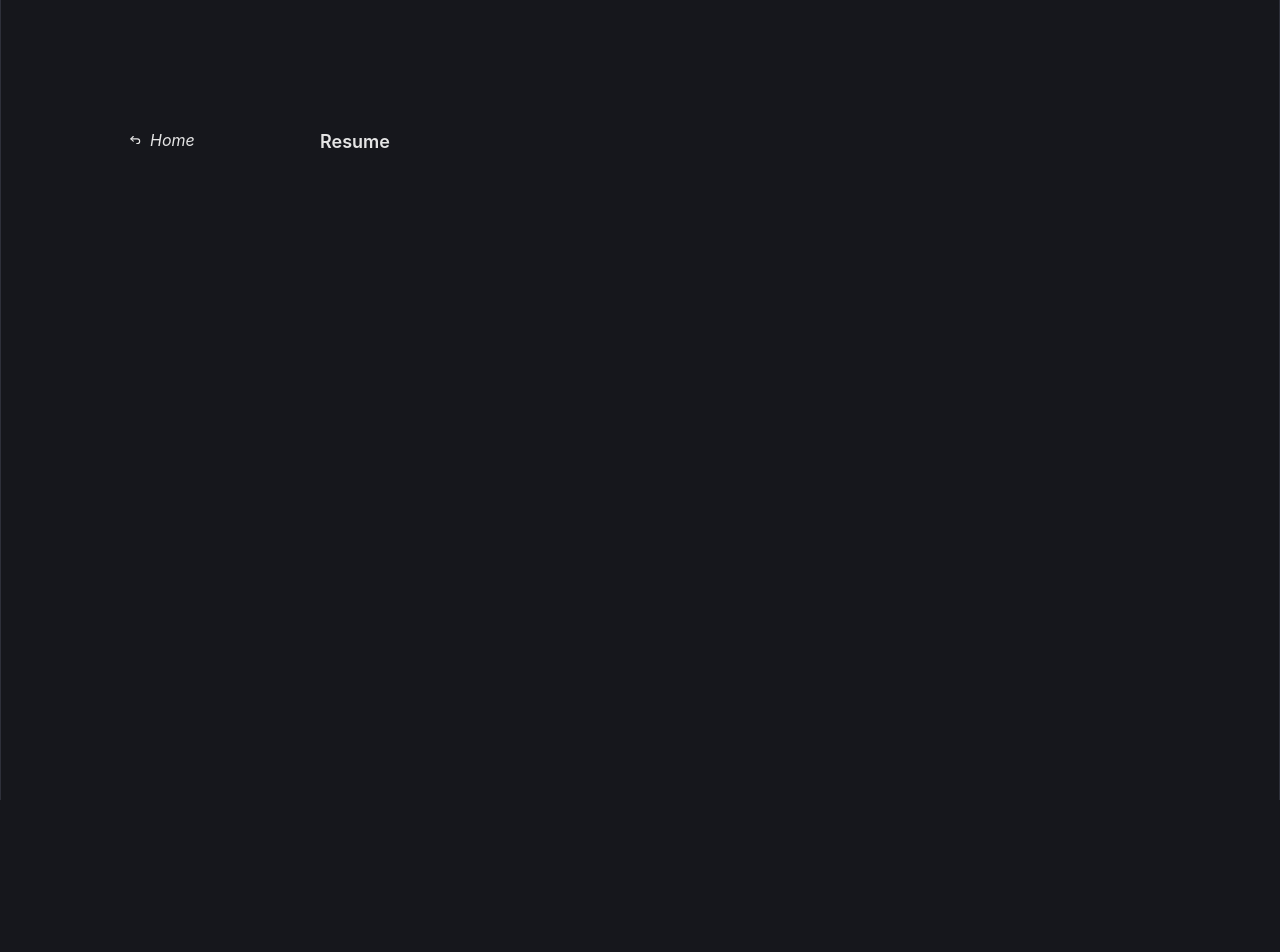
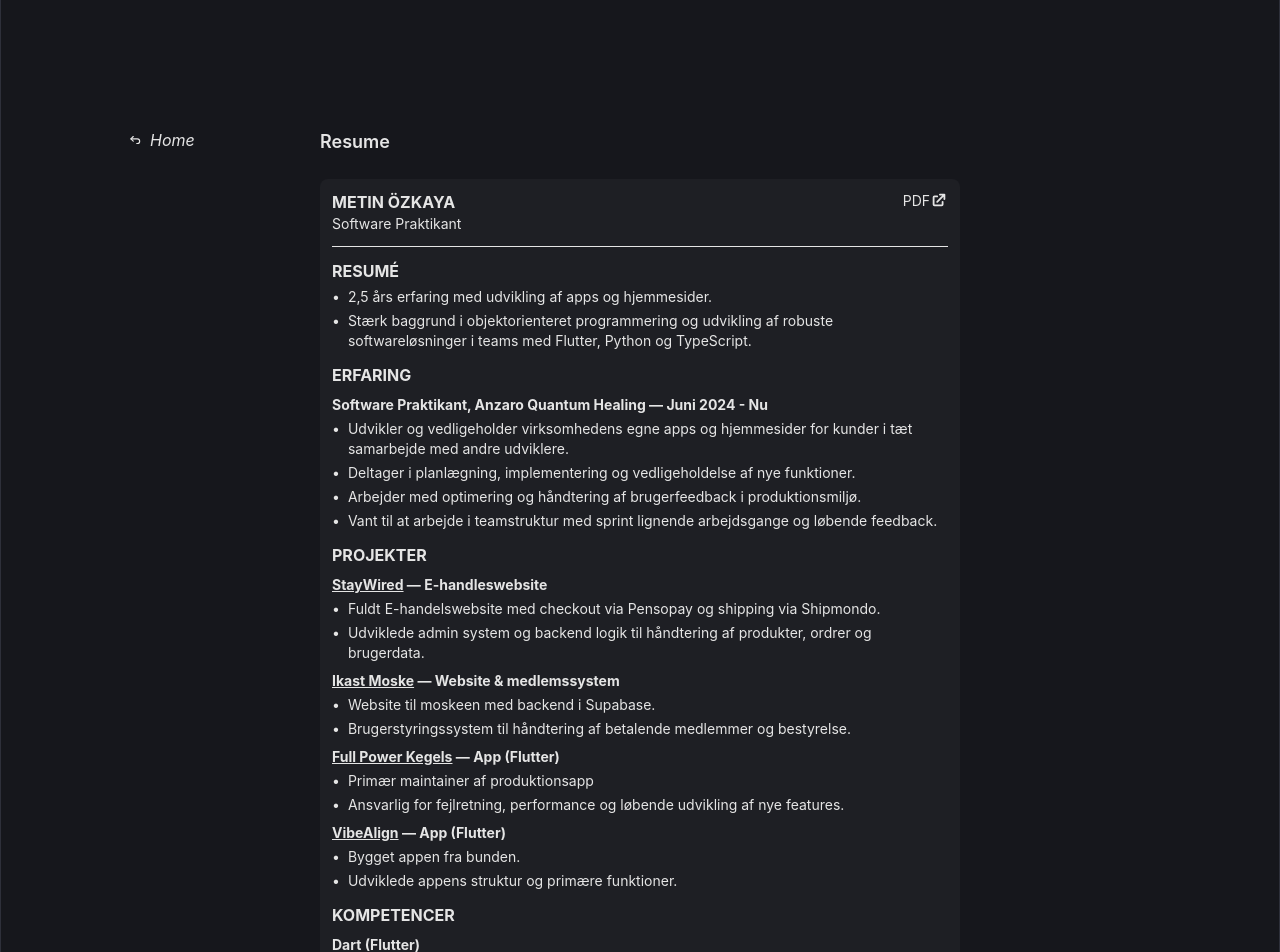
Before and after one commit to KL0mbe/KL0mbe.github.io, a React (Vite) app: page /resume in a window 1280 px wide. Shown: the top 952 px of the page. Before the commit the page ends 800 px from the top, so only its background shows below. Built offline with nearby package versions, Linux system fonts and the light colour scheme.

Commit message:
add resume

```diff
--- a/src/components/PageLayout.tsx
+++ b/src/components/PageLayout.tsx
@@ -11,14 +11,14 @@ function PageLayout({ title, buttonText, children }: Props) {
   const navigate = useNavigate();
 
   return (
-    <main className="w-full px-4 py-32">
+    <main className="w-full px-4 py-18 md:py-32">
       <div
         className="mx-auto max-w-5xl gap-x-2
           grid max-md:grid-cols-1
           grid-cols-[minmax(max-content,1fr)_640px_minmax(0,1fr)]"
       >
         {/* LEFT COLUMN */}
-        <nav className="h-fit sticky top-32">
+        <nav className="h-fit md:sticky md:top-32">
           <button
             onClick={() => navigate("/")}
             className="flex items-center w-17 gap-2
@@ -30,7 +30,7 @@ function PageLayout({ title, buttonText, children }: Props) {
         </nav>
 
         {/* CENTER COLUMN */}
-        <section className="min-w-0 w-full">
+        <section className="min-w-0 w-full max-md:pt-12">
           <h1 className=" font-semibold mb-6 text-left text-[18px]">{title}</h1>
           {children}
         </section>
--- /dev/null
+++ b/src/pages/home/components/HomeCard.tsx
@@ -0,0 +1,27 @@
+import { HiExternalLink } from "react-icons/hi";
+
+type Props = {
+  title: string;
+  description: string;
+  url?: string;
+};
+
+function HomeCard({ title, description, url }: Props) {
+  return (
+    <>
+      <a href={url} target="_blank">
+        <div className="group">
+          <div className="flex items-center gap-2 mt-4">
+            {title}
+            {url && (
+              <HiExternalLink size={18} className="group-hover:text-hover" />
+            )}
+          </div>
+          <h2 className="text-sm mt-2">{description}</h2>
+        </div>
+      </a>
+    </>
+  );
+}
+
+export default HomeCard;
--- a/src/pages/home/home.tsx
+++ b/src/pages/home/home.tsx
@@ -1,8 +1,13 @@
 import ProjectsConnector from "./components/ProjectConnector";
 import { useCoordinates } from "../../hooks/useCoordinates";
 import { Link, useNavigate } from "react-router-dom";
+import { RxGithubLogo } from "react-icons/rx";
 import Projects from "./components/Projects";
+import { FaLinkedin } from "react-icons/fa";
 import { useState } from "react";
+import ProjectCard from "../projects/components/ProjectCard";
+import { HiExternalLink } from "react-icons/hi";
+import HomeCard from "./components/HomeCard";
 
 function Home() {
   const [isOpen, setIsopen] = useState(false);
@@ -30,18 +35,30 @@ function Home() {
   return (
     <>
       <section
-        className="relative flex flex-col min-[1000px]:flex-row
-      min-[1000px]:items-start items-center min-[1000px]:justify-center h-screen pt-30"
+        // probably change to the grid pagelayout
+        className="relative flex flex-col items-center h-screen
+        min-[1000px]:flex-row min-[1000px]:items-start min-[1000px]:justify-center
+        max-md:px-8 py-15 md:py-30"
       >
         <div className="w-full max-w-160 text-left">
           <h1 className=" text-2xl">Metin Özkaya</h1>
 
           <h2 className=" mt-8 whitespace-normal">
-            Desiging Websites. Crafting apps for 2.5 years and hoping to impress
-            the good folks at Reportability.
+            Programmer aplenty. Desiging Websites, developing apps and improving
+            this craft for 2.5 years also currently hoping to impress the good
+            folks at Reportability.
+            <br />
+            <br />
+            Self taught through small games and apps, which landed me my first
+            internship, that lead to my first proper gig. The work of which you
+            can see below.
           </h2>
-          <ul className="mt-6  space-y-2">
-            <li>
+          <section
+            className="
+           flex justify-between overflow-x-scroll
+           mt-10  space-y-2 h-70"
+          >
+            <div className="w-48 shrink-0">
               <button
                 ref={buttonRef}
                 className="hover:text-hover hover:cursor-pointer"
@@ -49,28 +66,51 @@ function Home() {
                   navigate("/projects");
                 }}
               >
-                Projects
+                <div className="text-left underline">Projects</div>
               </button>
-            </li>
-            <li>
-              <Link to="/resume" className="hover:text-hover">
+              <div className="mt-6">
+                <HomeCard
+                  title="Staywired"
+                  description="E-Commerce site built from scratch"
+                  url="https://www.staywired.dk/"
+                />
+                <HomeCard
+                  title="Full Power Kegels"
+                  description="Maintainer and implementer for a year. Build in Flutter"
+                  url="https://apps.apple.com/app/id6449595806"
+                />
+              </div>
+            </div>
+            <div className="w-48 shrink-0">
+              <Link to="/resume" className="hover:text-hover underline">
                 Resume
               </Link>
-            </li>
-            <li>
-              <Link to="/writings" className="hover:text-hover">
+            </div>
+            <div className="w-48">
+              <Link to="/writings" className="hover:text-hover underline">
                 Writings
               </Link>
-            </li>
-          </ul>
+            </div>
+          </section>
+          <div className="mt-8 flex gap-4">
+            <a href="https://github.com/KL0mbe" target="_blank">
+              <RxGithubLogo size={22} className="hover:text-hover" />
+            </a>
+            <a
+              href="https://www.linkedin.com/in/metin-%C3%B6zkaya-184603366/"
+              target="_blank"
+            >
+              <FaLinkedin size={22} className="hover:text-hover" />
+            </a>
+          </div>
         </div>
         {/* alter to md */}
         {/* {isOpen && window.innerWidth >= 1000 && (
           <ProjectsConnector
             {...{ buttonX, buttonY, divX, divTop, divWidth, divHeight }}
           />
-        )} */}
-        {/* {isOpen && <Projects columnRef={columnRef} />} */}
+        )}
+        {isOpen && <Projects columnRef={columnRef} />} */}
       </section>
     </>
   );
--- a/src/pages/resume/Resume.tsx
+++ b/src/pages/resume/Resume.tsx
@@ -1,10 +1,126 @@
+import ResumeSection from "./components/ResumeSection.tsx";
 import PageLayout from "../../components/PageLayout.tsx";
+import BulletPoint from "./components/BulletPoint.tsx";
+import ResumeTitle from "./components/ResumeTitle.tsx";
+import { HiExternalLink } from "react-icons/hi";
 
 function Resume() {
   return (
-    <>
-      <PageLayout title="Resume" />
-    </>
+    <PageLayout title="Resume">
+      <section className="bg-accent text-left p-3 rounded-lg space-y-3 text-sm">
+        <div>
+          <div className="flex justify-between">
+            <h1 className="text-[16px] font-bold">METIN ÖZKAYA</h1>
+            <a
+              href="/src/files/Resumé.pdf"
+              target="_blank"
+              className="hover:text-hover flex"
+            >
+              PDF
+              <HiExternalLink size={18} />
+            </a>
+          </div>
+          <p>Software Praktikant</p>
+        </div>
+
+        <hr />
+
+        <ResumeSection title="RESUMÉ">
+          <BulletPoint text="2,5 års erfaring med udvikling af apps og hjemmesider." />
+          <BulletPoint
+            text="Stærk baggrund i objektorienteret programmering og udvikling af
+            robuste softwareløsninger i teams med Flutter, Python og TypeScript."
+          />
+        </ResumeSection>
+
+        <ResumeSection title="ERFARING">
+          <ResumeTitle title="Software Praktikant, Anzaro Quantum Healing — Juni 2024 - Nu" />
+
+          <BulletPoint
+            text="Udvikler og vedligeholder virksomhedens egne apps og hjemmesider
+              for kunder i tæt samarbejde med andre udviklere."
+          />
+          <BulletPoint
+            text="
+              Deltager i planlægning, implementering og vedligeholdelse af nye
+              funktioner."
+          />
+          <BulletPoint
+            text="Arbejder med optimering og håndtering af brugerfeedback i
+              produktionsmiljø."
+          />
+          <BulletPoint
+            text="Vant til at arbejde i teamstruktur med sprint lignende
+              arbejdsgange og løbende feedback."
+          />
+        </ResumeSection>
+
+        <ResumeSection title="PROJEKTER">
+          <ResumeTitle
+            title="StayWired"
+            subtitle="E-handleswebsite"
+            url="https://staywired.dk"
+          />
+          <BulletPoint
+            text="Fuldt E-handelswebsite med checkout via Pensopay og shipping via
+                Shipmondo."
+          />
+          <BulletPoint
+            text="Udviklede admin system og backend logik til håndtering af
+                produkter, ordrer og brugerdata."
+          />
+
+          <ResumeTitle
+            title="Ikast Moske"
+            subtitle="Website & medlemssystem"
+            url="https://ikastMoske.dk"
+          />
+          <BulletPoint text="Website til moskeen med backend i Supabase." />
+          <BulletPoint
+            text="Brugerstyringssystem til håndtering af betalende medlemmer og
+                bestyrelse."
+          />
+
+          <ResumeTitle
+            title="Full Power Kegels"
+            subtitle="App (Flutter)"
+            url="https://apps.apple.com/app/id6449595806"
+          />
+          <BulletPoint text="Primær maintainer af produktionsapp" />
+          <BulletPoint
+            text="Ansvarlig for fejlretning, performance og løbende udvikling af
+                nye features."
+          />
+
+          <ResumeTitle
+            title="VibeAlign"
+            subtitle="App (Flutter)"
+            url="https://apps.apple.com/app/id6746861813"
+          />
+          <BulletPoint text="Bygget appen fra bunden." />
+          <BulletPoint text="Udviklede appens struktur og primære funktioner." />
+        </ResumeSection>
+
+        <ResumeSection title="KOMPETENCER">
+          <ResumeTitle title="Dart (Flutter)" />
+          <BulletPoint
+            text="2 års erfaring med udvikling af produktionsklare mobil og web
+                apps."
+          />
+
+          <ResumeTitle title="Python (Django)" />
+          <BulletPoint text="1 års webudvikling, backend logik og oplæring." />
+          <ResumeTitle title="TypeScript (React)" />
+          <BulletPoint
+            text="6 måneders erfaring med frontend udvikling af moderne
+                hjemmesider."
+          />
+
+          <ResumeTitle title="Sprog" />
+          <BulletPoint text="Dansk (modersmål), Engelsk (flydende), Tyrkisk (flydende)." />
+        </ResumeSection>
+      </section>
+    </PageLayout>
   );
 }
 
--- /dev/null
+++ b/src/pages/resume/components/BulletPoint.tsx
@@ -0,0 +1,8 @@
+export default function BulletPoint({ text }: { text: string }) {
+  return (
+    <div className="flex gap-2 mt-1">
+      <span>•</span>
+      <p>{text}</p>
+    </div>
+  );
+}
--- /dev/null
+++ b/src/pages/resume/components/ResumeSection.tsx
@@ -0,0 +1,17 @@
+type Props = {
+  title: string;
+  children?: React.ReactNode;
+};
+
+function ResumeSection({ title, children }: Props) {
+  return (
+    <>
+      <div>
+        <h2 className="font-bold text-base mb-1">{title}</h2>
+        {children}
+      </div>
+    </>
+  );
+}
+
+export default ResumeSection;
--- /dev/null
+++ b/src/pages/resume/components/ResumeTitle.tsx
@@ -0,0 +1,28 @@
+type Props = {
+  title: string;
+  subtitle?: string;
+  url?: string;
+};
+
+export default function ResumeTitle({ title, subtitle, url }: Props) {
+  return (
+    <>
+      <p className="mt-2">
+        <strong>
+          {!url ? (
+            <>
+              {title} {subtitle && <> — {subtitle}</>}
+            </>
+          ) : (
+            <>
+              <a href={url} className="underline" target="_blank">
+                {title}
+              </a>{" "}
+              — {subtitle}
+            </>
+          )}
+        </strong>
+      </p>
+    </>
+  );
+}
```
Also changed, not shown: src/components/ProjectsList.tsx (+5 -5 lines), 1 other file (tests, documents, lock files or other folders).
